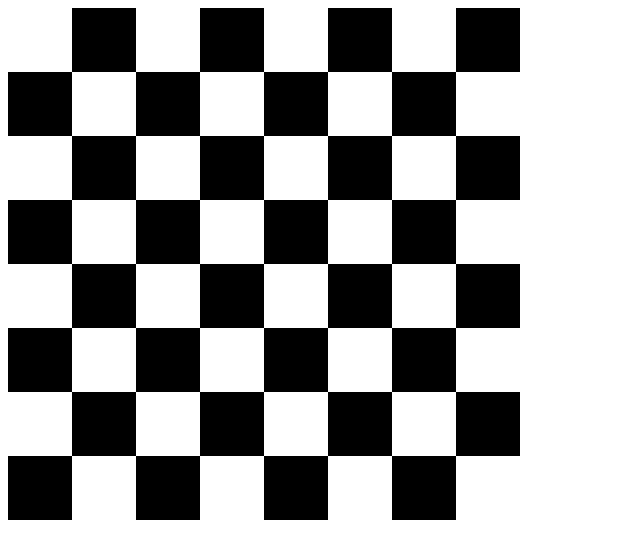
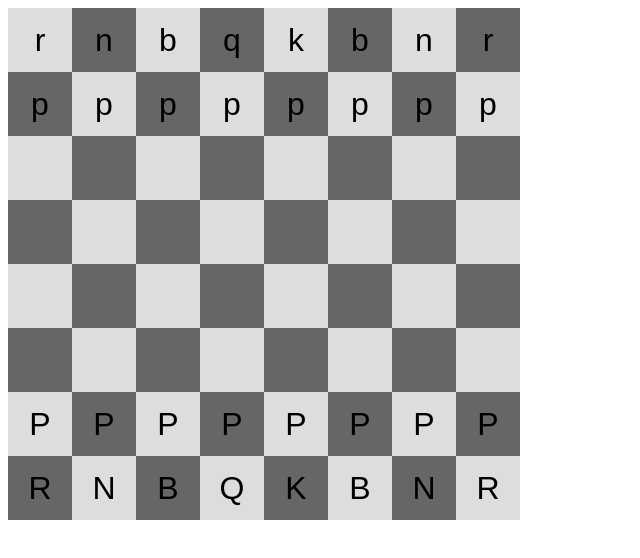
Before and after one commit to SustainRaccoons/frontend, a React (Vite) app: page / in a window 1280 px wide. Shown: the top 558 px of the page, without its empty margins (0-640 px from the left). Built offline with nearby package versions, Linux system fonts and the light colour scheme.

Commit message:
implement board state & rendering

```diff
--- a/src/Board.module.scss
+++ b/src/Board.module.scss
@@ -5,8 +5,14 @@
   image-rendering: pixelated;
 
   & > div {
+    background: #ddd;
+    line-height: 64px;
+    text-align: center;
+    font-family: sans-serif;
+    font-size: 32px;
+
     &.dark {
-      background: black;
+      background: #666;
     }
   }
 }
--- a/src/Board.tsx
+++ b/src/Board.tsx
@@ -1,17 +1,20 @@
 import style from "./Board.module.scss";
-import { Side } from "./types.ts";
+import { BoardState, Side, sidedPieceToNotationMap } from "./types.ts";
 
 interface Props {
   side: Side;
+  state: BoardState;
 }
 
-export default function Board({ side }: Props) {
+export default function Board({ side, state }: Props) {
   return <div className={style.board}>
-    {Array(64)
-          .fill(undefined)
-          .map((_, i) => [ i % 8, Math.floor(i / 8) ])
-          .map(i => <div
-                key={i.join(",")}
-                className={(i[0] + i[1]) % 2 !== side ? style.dark : undefined} />)}
+    {state
+          .flatMap((row, y) =>
+                row.map((p, x) =>
+                      <div
+                            key={`${x}:${y}`}
+                            className={(x + y) % 2 !== side ? style.dark : undefined}>
+                        {p !== null ? sidedPieceToNotationMap[p] : null}
+                      </div>))}
   </div>;
 }
--- a/src/Game.tsx
+++ b/src/Game.tsx
@@ -1,5 +1,7 @@
+import { useState } from "react";
 import Board from "./Board.tsx";
-import { GameType, Side } from "./types.ts";
+import makeDefaultBoard from "./defaultBoardState.ts";
+import { BoardState, GameType, Side } from "./types.ts";
 
 interface Props {
   type: GameType;
@@ -19,5 +21,6 @@ export default function Game({ type, side }: Props) {
 }
 
 function LocalGame({ side }: GameProps) {
-  return <Board side={side} />;
+  const [ boardState, setBoardState ] = useState<BoardState>(makeDefaultBoard());
+  return <Board side={side} state={boardState} />;
 }
--- /dev/null
+++ b/src/defaultBoardState.ts
@@ -0,0 +1,50 @@
+import { BoardState, SidedPiece } from "./types.ts";
+
+export default function makeDefaultBoard(): BoardState {
+  return [
+    [
+      SidedPiece.BlackRook,
+      SidedPiece.BlackKnight,
+      SidedPiece.BlackBishop,
+      SidedPiece.BlackQueen,
+      SidedPiece.BlackKing,
+      SidedPiece.BlackBishop,
+      SidedPiece.BlackKnight,
+      SidedPiece.BlackRook,
+    ],
+    [
+      SidedPiece.BlackPawn,
+      SidedPiece.BlackPawn,
+      SidedPiece.BlackPawn,
+      SidedPiece.BlackPawn,
+      SidedPiece.BlackPawn,
+      SidedPiece.BlackPawn,
+      SidedPiece.BlackPawn,
+      SidedPiece.BlackPawn,
+    ],
+    [ null, null, null, null, null, null, null, null ],
+    [ null, null, null, null, null, null, null, null ],
+    [ null, null, null, null, null, null, null, null ],
+    [ null, null, null, null, null, null, null, null ],
+    [
+      SidedPiece.WhitePawn,
+      SidedPiece.WhitePawn,
+      SidedPiece.WhitePawn,
+      SidedPiece.WhitePawn,
+      SidedPiece.WhitePawn,
+      SidedPiece.WhitePawn,
+      SidedPiece.WhitePawn,
+      SidedPiece.WhitePawn,
+    ],
+    [
+      SidedPiece.WhiteRook,
+      SidedPiece.WhiteKnight,
+      SidedPiece.WhiteBishop,
+      SidedPiece.WhiteQueen,
+      SidedPiece.WhiteKing,
+      SidedPiece.WhiteBishop,
+      SidedPiece.WhiteKnight,
+      SidedPiece.WhiteRook,
+    ],
+  ];
+}
--- /dev/null
+++ b/src/global.d.ts
@@ -0,0 +1 @@
+declare module "*.scss";
```
